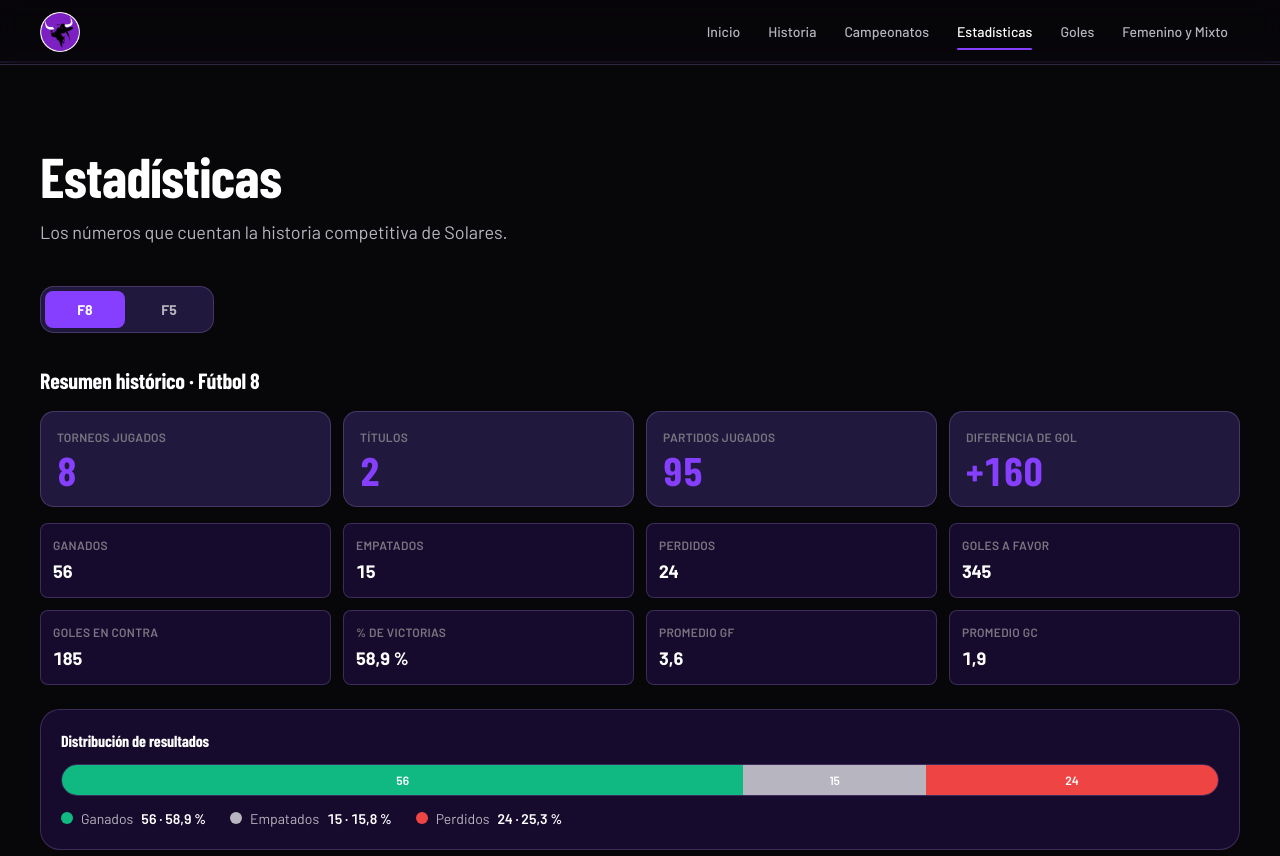
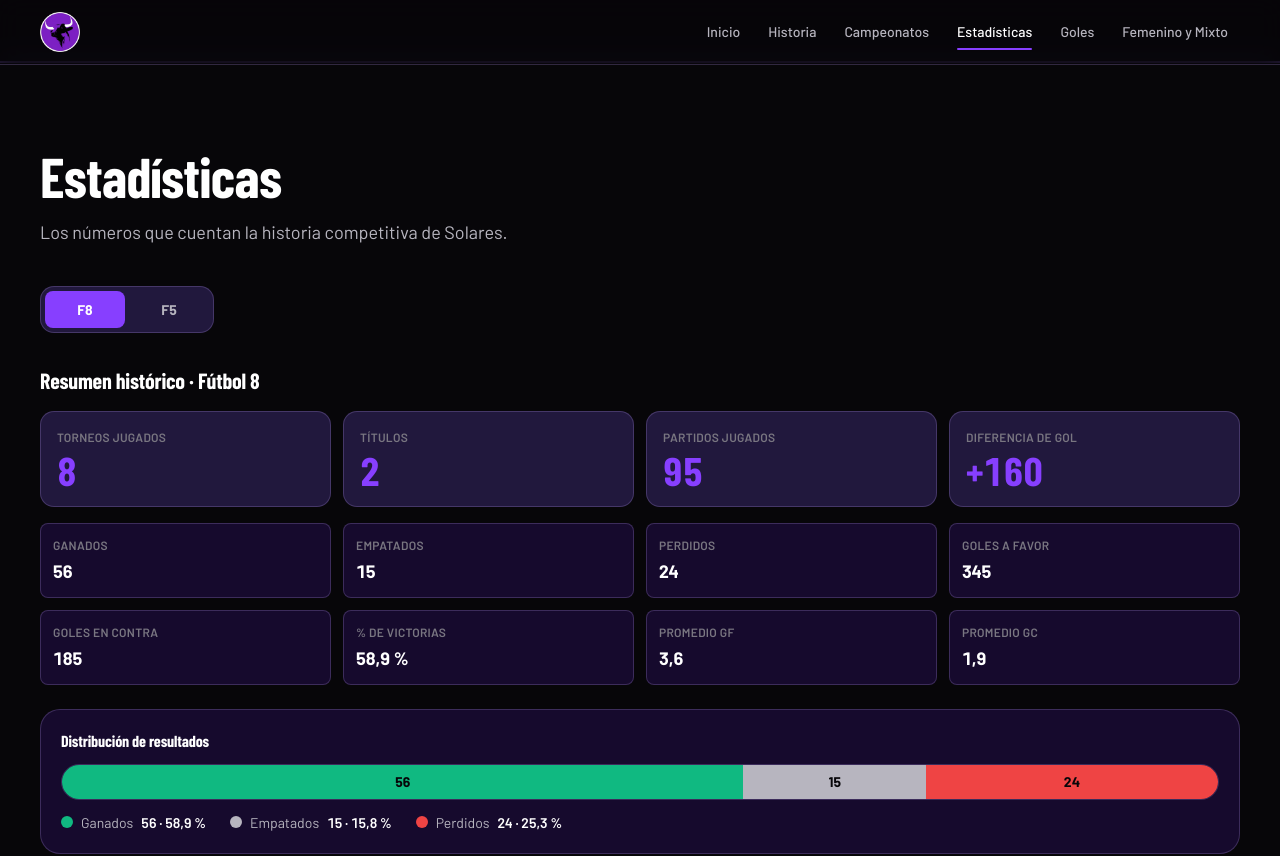
Before and after one commit to lminervino18/solares-web, a React (Vite) app: page /estadisticas in a window 1280 px wide. Shown: the top 856 px of the page. Built offline with nearby package versions, Linux system fonts and the light colour scheme; no server answers.

Commit message:
fix(statistics): use dark readable labels on the outcome distribution bar

```diff
--- a/src/features/statistics/components/OutcomeBar.tsx
+++ b/src/features/statistics/components/OutcomeBar.tsx
@@ -37,7 +37,7 @@ export function OutcomeBar({ won, drawn, lost }: OutcomeBarProps) {
   return (
     <div>
       <div
-        className="flex h-8 w-full overflow-hidden rounded-(--radius-pill) border border-line"
+        className="flex h-9 w-full overflow-hidden rounded-(--radius-pill) border border-line"
         role="img"
         aria-label={`Distribución de resultados: ${won} ganados, ${drawn} empatados, ${lost} perdidos`}
       >
@@ -46,10 +46,10 @@ export function OutcomeBar({ won, drawn, lost }: OutcomeBarProps) {
           .map((segment) => (
             <div
               key={segment.key}
-              className="flex items-center justify-center text-[length:var(--font-size-xs)] font-semibold text-on-brand"
+              className="flex items-center justify-center text-[length:var(--font-size-sm)] font-bold text-canvas"
               style={{ width: `${(segment.value / total) * 100}%`, backgroundColor: segment.token }}
             >
-              {segment.value / total >= 0.1 ? segment.value : ''}
+              {segment.value / total >= 0.08 ? segment.value : ''}
             </div>
           ))}
       </div>
```
